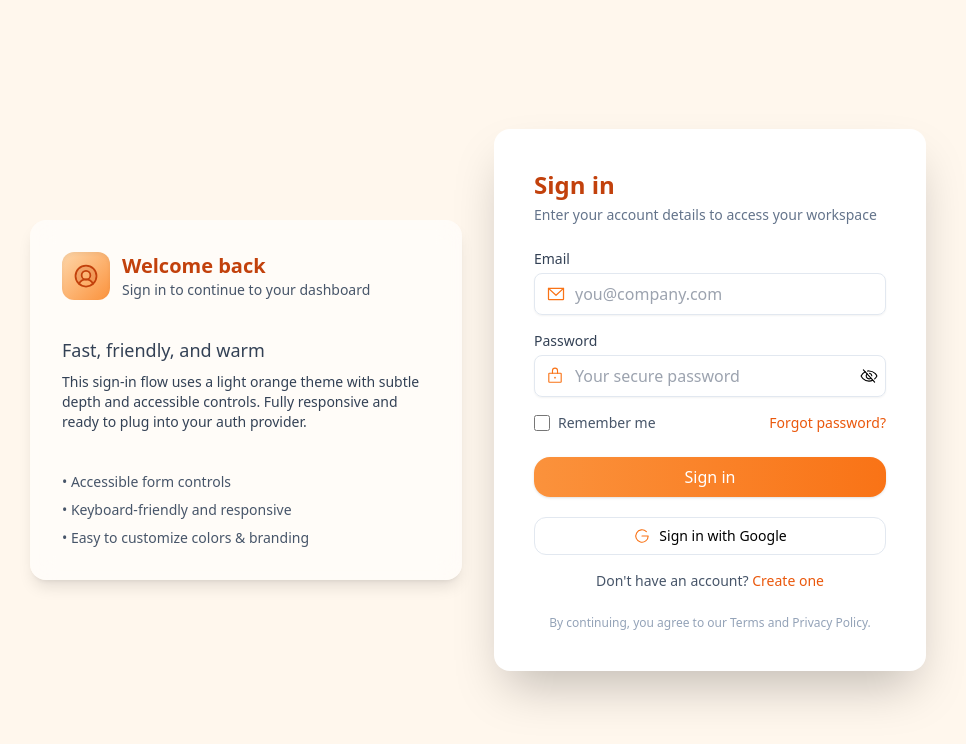
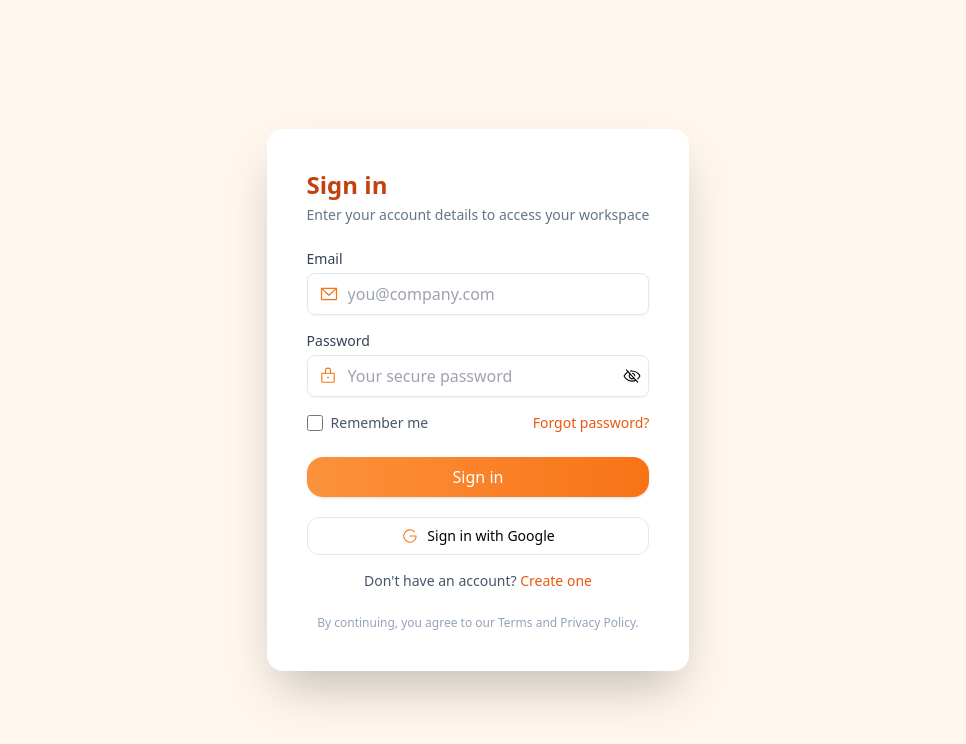
Before and after one commit to Mz876/Smart-Customer-Support, a React (Vite) app in the folder frontend/customer-support/: page /signin in a window 1280 px wide. Shown: the top 744 px of the page, without its empty margins (162-1128 px from the left). Built offline with nearby package versions, Linux system fonts and the light colour scheme.

Commit message:
update sigin & signup pages style

```diff
--- a/frontend/customer-support/src/pages/signIn.tsx
+++ b/frontend/customer-support/src/pages/signIn.tsx
@@ -51,33 +51,7 @@ export default function SignInPage() {
 
   return (
     <div className="min-h-screen flex items-center justify-center bg-orange-50 p-6">
-      <div className="max-w-4xl w-full grid grid-cols-1 md:grid-cols-2 gap-8 items-center">
-        {/* Left - branding / promo */}
-        <div className="hidden md:flex flex-col justify-center gap-6 p-8 rounded-2xl shadow-lg bg-white/60 backdrop-blur-md">
-          <div className="flex items-center gap-3">
-            <div className="w-12 h-12 rounded-xl bg-gradient-to-br from-orange-200 to-orange-400 flex items-center justify-center shadow-inner">
-              <UserCircle size={28} weight="duotone" className="text-orange-700" />
-            </div>
-            <div>
-              <h3 className="text-xl font-semibold text-orange-700">Welcome back</h3>
-              <p className="text-sm text-slate-600">Sign in to continue to your dashboard</p>
-            </div>
-          </div>
 
-          <div className="mt-3 text-slate-700">
-            <h4 className="text-lg font-medium">Fast, friendly, and warm</h4>
-            <p className="text-sm mt-2">
-              This sign-in flow uses a light orange theme with subtle depth and accessible controls.
-              Fully responsive and ready to plug into your auth provider.
-            </p>
-          </div>
-
-          <ul className="space-y-2 text-sm text-slate-600 mt-4">
-            <li>• Accessible form controls</li>
-            <li>• Keyboard-friendly and responsive</li>
-            <li>• Easy to customize colors & branding</li>
-          </ul>
-        </div>
 
         {/* Right - form card */}
         <div className="bg-white rounded-2xl shadow-2xl p-6 md:p-10">
@@ -167,13 +141,12 @@ export default function SignInPage() {
             </div>
 
             <div className="text-center text-sm text-slate-600 mt-3">
-              Don't have an account? <a href="#" className="text-orange-600 font-medium hover:underline">Create one</a>
+              Don't have an account? <a href="/signup" className="text-orange-600 font-medium hover:underline">Create one</a>
             </div>
           </form>
 
           <div className="mt-6 text-xs text-slate-400 text-center">By continuing, you agree to our Terms and Privacy Policy.</div>
         </div>
       </div>
-    </div>
-  );
+   );
 }
--- a/frontend/customer-support/src/pages/signUp.tsx
+++ b/frontend/customer-support/src/pages/signUp.tsx
@@ -195,7 +195,7 @@ export default function SignUpPage() {
             </button>
 
             <div className="mt-4 text-center text-sm text-slate-600">
-              Already have an account? <a href="#" className="text-orange-600 font-medium hover:underline">Sign in</a>
+              Already have an account? <a href="/signin" className="text-orange-600 font-medium hover:underline">Sign in</a>
             </div>
           </div>
         </form>
```
